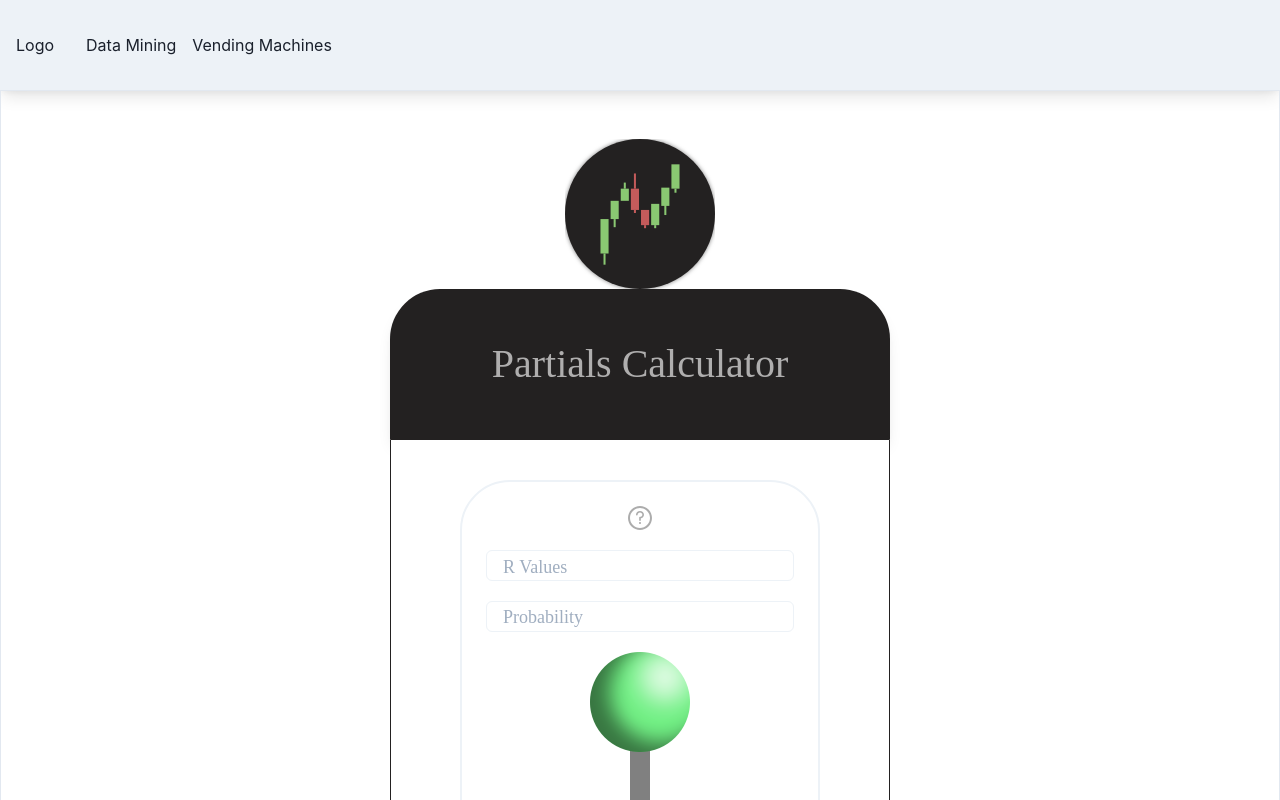
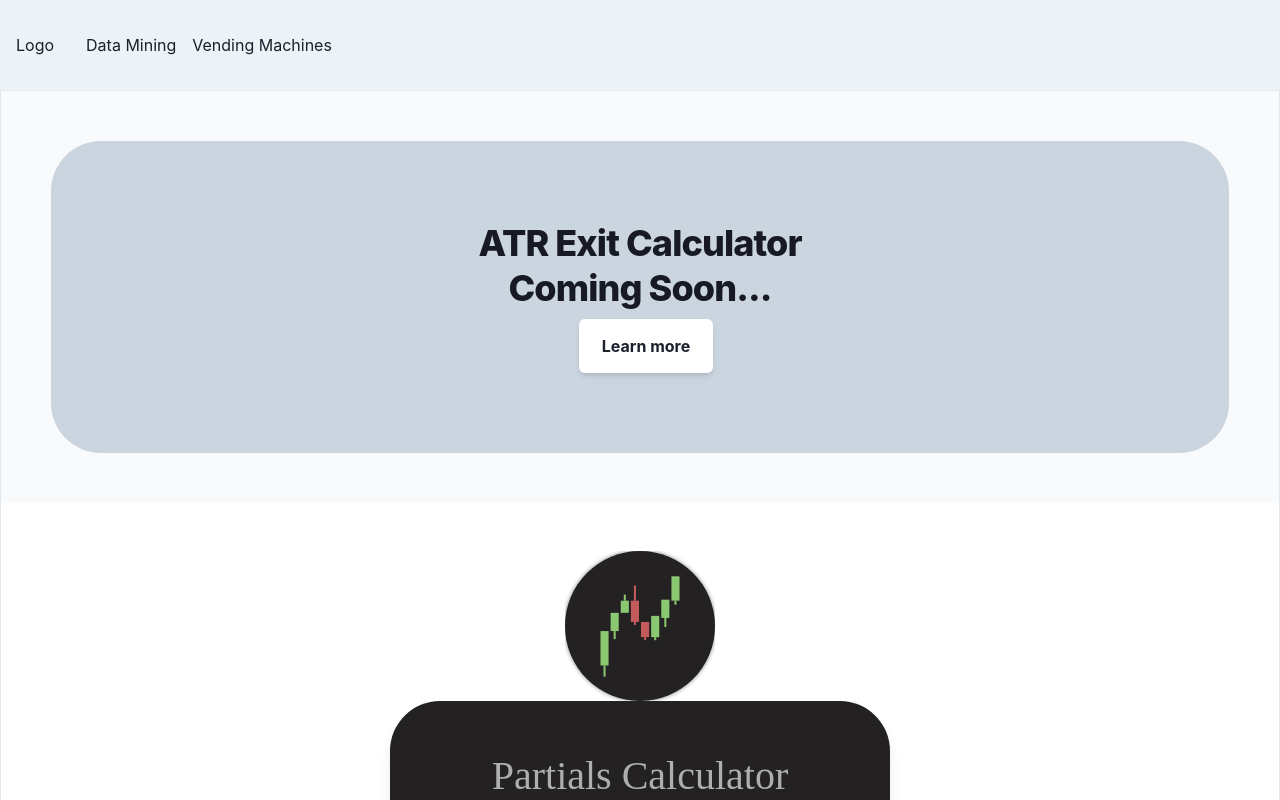
Before and after one commit to ph0ph0/DayTraderTools, a Next.js app: page / in a window 1280 px wide. Shown: the top 800 px of the page. Built offline with nearby package versions, Linux system fonts and the light colour scheme; a web font is replaced by a local one.

Commit message:
added babel, added more to the info, added Links

```diff
--- /dev/null
+++ b/babel.config.json
@@ -0,0 +1,4 @@
+{
+  "presets": ["next/babel"],
+  "plugins": ["babel-plugin-styled-components"]
+}
--- /dev/null
+++ b/components/ComingSoon/ComingSoon.js
@@ -0,0 +1,85 @@
+import {
+  Box,
+  Center,
+  Heading,
+  Text,
+  Stack,
+  Link,
+  Input,
+  Tooltip,
+} from "@chakra-ui/react";
+import { useColorModeValue } from "@chakra-ui/color-mode";
+import { chakra } from "@chakra-ui/system";
+import { Flex } from "@chakra-ui/layout";
+
+function ComingSoon() {
+  return (
+    <Flex
+      bg={useColorModeValue("#F9FAFB", "gray.600")}
+      p={50}
+      w="full"
+      alignItems="center"
+      justifyContent="center"
+    >
+      <Flex
+        justify="center"
+        bg={useColorModeValue("gray.300", "gray.100")}
+        w="full"
+        borderRadius="50px"
+      >
+        <Box
+          w={{ base: "full", md: "75%", lg: "50%" }}
+          px={4}
+          py={20}
+          textAlign={{ base: "left", md: "center" }}
+        >
+          <chakra.span
+            fontSize={{ base: "3xl", sm: "4xl" }}
+            fontWeight="extrabold"
+            letterSpacing="tight"
+            lineHeight="shorter"
+            color={useColorModeValue("gray.900", "gray.100")}
+            mb={6}
+          >
+            <chakra.span display="block">ATR Exit Calculator</chakra.span>
+            <chakra.span
+              display="block"
+              color={useColorModeValue("brand.600", "gray.500")}
+            >
+              Coming Soon...
+            </chakra.span>
+          </chakra.span>
+          <Stack
+            justifyContent={{ base: "left", md: "center" }}
+            direction={{ base: "column", sm: "row" }}
+            spacing={2}
+            mt={2}
+          >
+            <Box ml={3} display="inline-flex" rounded="md" shadow="md">
+              <Link
+                w="full"
+                display="inline-flex"
+                alignItems="center"
+                justifyContent="center"
+                px={5}
+                py={3}
+                border="solid transparent"
+                fontWeight="bold"
+                rounded="md"
+                color="brand.600"
+                bg="white"
+                _hover={{
+                  bg: "brand.50",
+                }}
+              >
+                Learn more
+              </Link>
+            </Box>
+          </Stack>
+        </Box>
+      </Flex>
+    </Flex>
+  );
+}
+
+export default ComingSoon;
--- a/components/VendingMachine/InfoModal.js
+++ b/components/VendingMachine/InfoModal.js
@@ -9,20 +9,36 @@ import {
   ModalBody,
   ModalCloseButton,
   Button,
+  useColorModeValue,
 } from "@chakra-ui/react";
+import Link from "next/link";
+import { Tooltip } from "@chakra-ui/tooltip";
+
+const Links = [
+  { name: "Data Mining", slug: "data-mining" },
+  { name: "Vending Machines", slug: "/" },
+];
+
+const InfoIcon = styled.img`
+  width: 30px;
+  :hover {
+    cursor: pointer;
+  }
+`;
 
 const InfoModal = (...props) => {
   const { isOpen, onOpen, onClose } = useDisclosure();
   return (
     <>
-      <img
-        // The health thing at the top
-        src="/assets/HelpIcon.svg"
-        alt="HelpIcon"
-        boxShadow={"outline"}
-        width={24}
-        onClick={onOpen}
-      />
+      <Tooltip label="Click for more info">
+        <InfoIcon
+          // The health thing at the top
+          src="/assets/HelpIcon.svg"
+          alt="HelpIcon"
+          // boxShadow={"outline"}
+          onClick={onOpen}
+        />
+      </Tooltip>
       <Modal isOpen={isOpen} onClose={onClose}>
         <ModalOverlay />
         <ModalContent>
@@ -30,13 +46,63 @@ const InfoModal = (...props) => {
           <ModalCloseButton />
           <ModalBody>
             The Partials Calculator Vending Machine is an algorithm that will
-            optimise your exit strategy for you. If you exit trades according to
-            the R value that the price has reached, then this is for you.
+            optimise your exit strategy for you. If you partial trades according
+            to the R value that the price has reached, then this is for you.
+          </ModalBody>
+          <ModalHeader>Why would I want to use this?</ModalHeader>
+          <ModalBody>
+            The vast majority of traders will partially exit trades at arbitrary
+            R values, typically around 2 or 3 R. These values are rarely based
+            on a robust analysis of the trading system, and instead are based on
+            intuition. As a result, the trader often leaves large profits on the
+            table, and fails to maximise the profitability of their trading
+            system. This algorithm does the heavy lifting for you by calculating
+            the partial size and the R Values that you should be partialling at.
           </ModalBody>
           <ModalHeader>How does it work?</ModalHeader>
           <ModalBody>
-            You provide the algorithm with two sets of data, your R Values and
-            your probabilities.{" "}
+            You provide the vending machine with two sets of data, your R Values
+            and your Probabilities. The application then sends these to the
+            cloud where a proprietary algorithm runs hundreds of thousands,
+            sometimes millions of calculations (depending on the number of
+            inputs), in order to optimise your exit strategy. The algorithm then
+            sends back the top 20 partialling strategies with the greatest
+            profit value.
+          </ModalBody>
+          <ModalHeader>How do I use it?</ModalHeader>
+          <ModalBody>
+            <strong>1)</strong> Collect R Value and Probability data for your
+            trades. See here for{" "}
+            <strong>
+              <Link target="_blank" href={"partial-calculator-info"}>
+                how to collect R Value/Probability data
+              </Link>
+            </strong>{" "}
+            for your trades. <br />
+            <strong>2)</strong> Type your R Values as a comma separated list
+            into the R Values Input (max 4 R Values). R Values should increase
+            from left to right. <br />
+            <strong>3)</strong> Type your Probabilities as a comma separated
+            list into the Probabilities Input (max 4 Probabilities).
+            Probabilities should decrease from left to right.
+            <br />
+            <strong>4)</strong> The number of R Values should equal the number
+            of probabilities.
+            <br />
+            <strong>5)</strong> Pull down on the green lever to send your inputs
+            to the algorithm. <br />
+            <strong>6)</strong> Wait until the results come back. A set of 4 R
+            Values and 4 Probabilities can take up to 1 minute 30s to run!
+            <br />
+            <strong>7)</strong> The algorithm will send back the top 20 results.
+            The number of suggested partials will be equal to the number of R
+            Values provided. If you provided 3 R Values and 3 Probabilities,
+            then the results will have the format ((partial%1, partial%2,
+            partial%3), Total Profit). For example, consider R Values = 2, 3, 4
+            and Probabilities = 40, 28, 10. The top result from the algorithm
+            might be ((20, 60, 100), 5284). This would mean that you should take
+            a 20% partial at 2R, 60% partial at 3R, and close the entire
+            position at 4R. Across 1000 trades, this would generate you 5284R.
           </ModalBody>
           <ModalFooter>
             <Button colorScheme="blue" mr={3} onClick={onClose}>
@@ -49,10 +115,6 @@ const InfoModal = (...props) => {
   );
 };
 
-const InfoModalWrapper = styled(InfoModal)`
-  :hover {
-    cursor: help;
-  }
-`;
+const InfoModalWrapper = styled(InfoModal)``;
 
 export default InfoModalWrapper;
--- a/components/VendingMachine/VendingMachine.js
+++ b/components/VendingMachine/VendingMachine.js
@@ -1,20 +1,22 @@
 import {
   Box,
   Center,
-  useColorModeValue,
   Heading,
   Text,
   Stack,
-  Image,
+  Flex,
+  Link,
   Input,
   Tooltip,
 } from "@chakra-ui/react";
+import { chakra } from "@chakra-ui/system";
 import VendingMachineWindowWrapper from "./vendingMachineWindow/VendingMachineWindow";
 import LeverButton from "./LeverButton";
 import styled from "styled-components";
 import StyledInputWrapper from "../primitive/Inputs";
 import ErrorText from "../primitive/ErrorText";
 import NotificationText from "../primitive/NotificationText";
+import { useColorModeValue } from "@chakra-ui/color-mode";
 
 import PartialCalculatorAPI from "./API/PartialCalculatorAPI";
 import useAPI from "../../CustomHooks/useAPI";
--- a/package.json
+++ b/package.json
@@ -19,5 +19,8 @@
     "react-dom": "17.0.2",
     "styled-components": "^5.3.0",
     "uuid": "^8.3.2"
+  },
+  "devDependencies": {
+    "babel-plugin-styled-components": "^1.13.2"
   }
 }
--- /dev/null
+++ b/pages/_document.js
@@ -0,0 +1,30 @@
+import Document from "next/document";
+import { ServerStyleSheet } from "styled-components";
+
+export default class MyDocument extends Document {
+  static async getInitialProps(ctx) {
+    const sheet = new ServerStyleSheet();
+    const originalRenderPage = ctx.renderPage;
+
+    try {
+      ctx.renderPage = () =>
+        originalRenderPage({
+          enhanceApp: (App) => (props) =>
+            sheet.collectStyles(<App {...props} />),
+        });
+
+      const initialProps = await Document.getInitialProps(ctx);
+      return {
+        ...initialProps,
+        styles: (
+          <>
+            {initialProps.styles}
+            {sheet.getStyleElement()}
+          </>
+        ),
+      };
+    } finally {
+      sheet.seal();
+    }
+  }
+}
--- a/pages/index.js
+++ b/pages/index.js
@@ -4,13 +4,21 @@ import styles from "../styles/Home.module.css";
 import Layout from "../components/layout/layout";
 import Card from "../components/VendingMachine/VendingMachine";
 import SimpleButton from "../components/primitive/simpleButton";
-import { Box, Flex, HStack, Grid } from "@chakra-ui/react";
 import styled from "styled-components";
 import "../devConfig.config";
+import { Flex } from "@chakra-ui/layout";
+import ComingSoon from "../components/ComingSoon/ComingSoon";
 
 export default function Home() {
   return (
-    <Flex borderWidth="1px" align="top" justifyContent="center">
+    <Flex
+      borderWidth="1px"
+      align="top"
+      justifyContent="center"
+      flexDirection={"column"}
+      alignItems="center"
+    >
+      <ComingSoon />
       <Card />
     </Flex>
   );
```
Also changed, not shown: pages/partial-calculator-info.js (added, +10 -0 lines).
